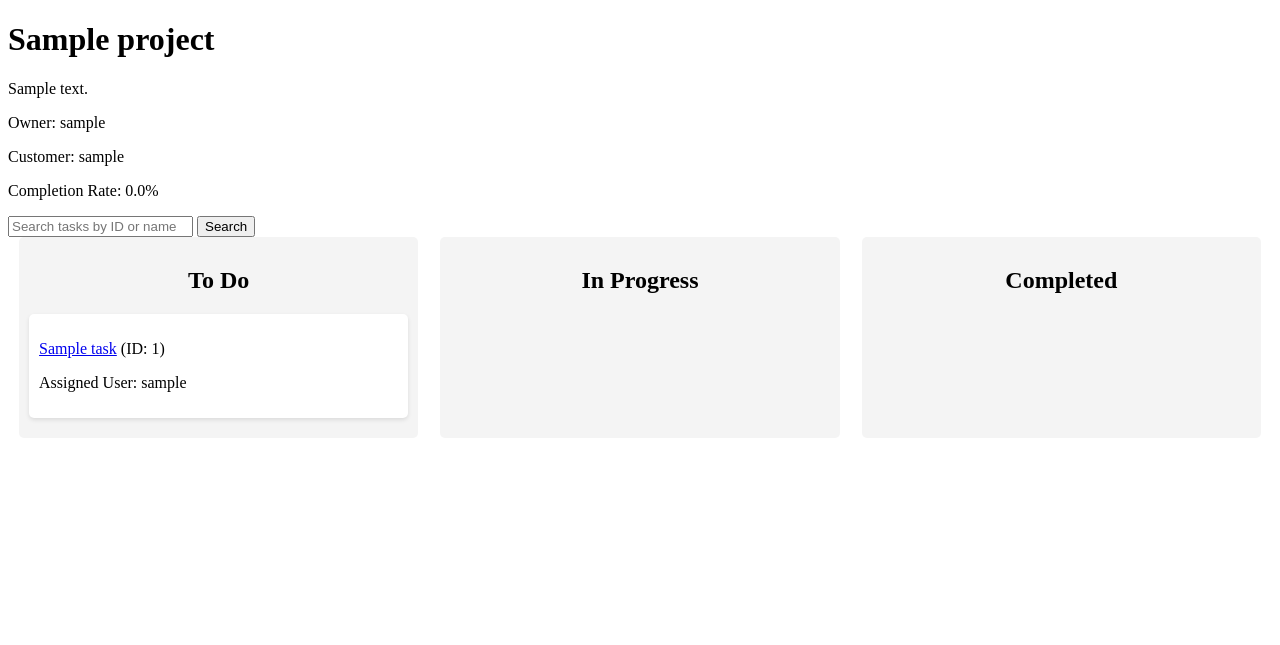
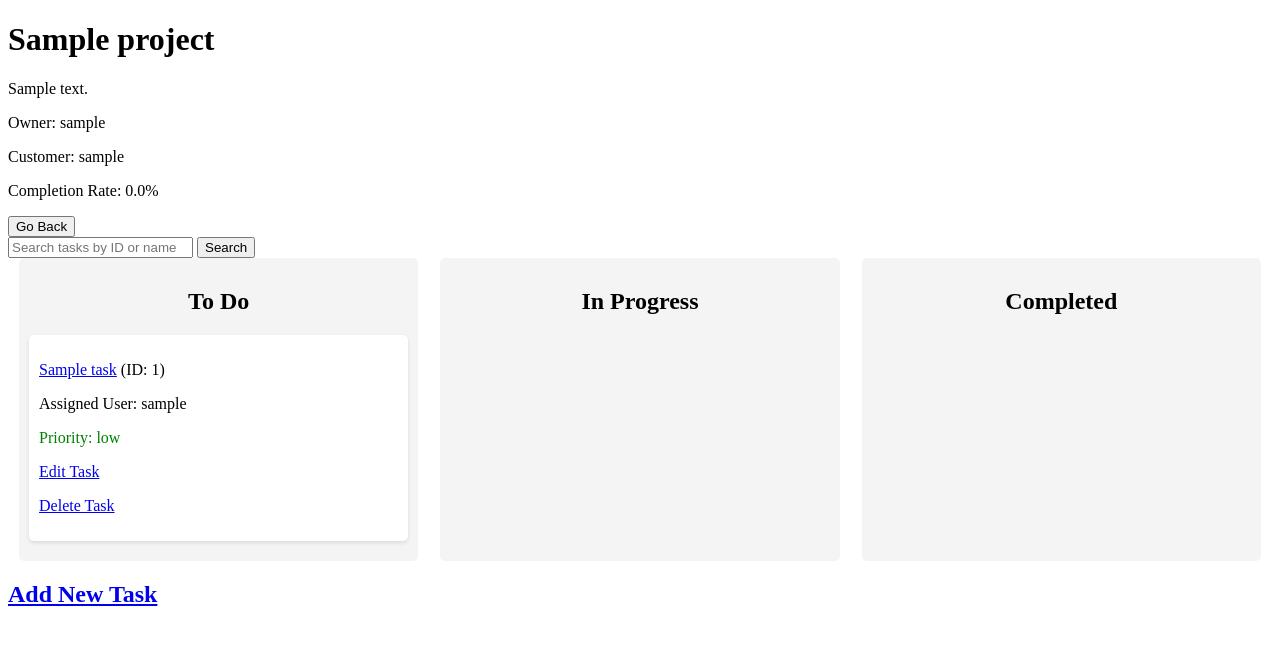
Before and after one commit to mradziukiewicz/KanTask, a Django app: page /projects/1/ in a window 1280 px wide. Shown: the top 645 px of the page. Run offline with Django 5.2, Linux system fonts and the light colour scheme; a user stored in the database is signed in; tables that the repository leaves empty hold one stand-in row (values such as "Sample post").

Commit message:
przekierowania miedzy stronami

```diff
--- a/KanTask/urls.py
+++ b/KanTask/urls.py
@@ -25,7 +25,11 @@ urlpatterns = [
     path('login/', views.login_view, name='login'),  # poprawione odwołanie do login_view
     path('projects/', views.project_list, name='project_list'),
     path('projects/<int:project_id>/', views.project_detail, name='project_detail'),
+    path('projects/<int:project_id>/add_task/', views.add_task, name='add_task'),
+    path('projects/<int:project_id>/add_task/<int:parent_task_id>/', views.add_task, name='add_subtask'),
     path('tasks/<int:task_id>/', views.task_detail, name='task_detail'),
+    path('projects/<int:project_id>/delete_task/<int:task_id>/', views.delete_task, name='delete_task'),
+    path('projects/<int:project_id>/edit_task/<int:task_id>/', views.edit_task, name='edit_task'),
     path('kanban/', views.kanban_board, name='kanban_board'),
     path('update_task_status/<int:task_id>/<str:status>/', views.update_task_status, name='update_task_status'),
 
--- a/authentication/models.py
+++ b/authentication/models.py
@@ -71,6 +71,7 @@ class Task(models.Model):
     sla_deadline = models.DateTimeField(null=True, blank=True)
     resolved_after_deadline = models.BooleanField(default=False)
     solution = models.TextField(null=True, blank=True)
+    time_spent = models.DecimalField(max_digits=5, decimal_places=2, null=True, blank=True)
 
     def save(self, *args, **kwargs):
         if self.assigned_user and not self.assigned_user.groups.filter(name='engineer').exists():
--- a/authentication/templates/project_detail.html
+++ b/authentication/templates/project_detail.html
@@ -28,6 +28,14 @@
             font-style: italic;
             color: gray;
         }
+        .subtask-of-subtask {
+            margin-left: 40px;
+            font-style: italic;
+            color: darkgray;
+        }
+        .priority-low { color: green; }
+        .priority-medium { color: orange; }
+        .priority-high { color: red; }
     </style>
 </head>
 <body>
@@ -36,6 +44,8 @@
     <p>Owner: {{ project.owner.username }}</p>
     <p>Customer: {{ project.customer.username }}</p>
     <p>Completion Rate: {{ completion_rate }}%</p>
+
+    <button onclick="window.history.back()">Go Back</button>
 
     <form method="get" action="{% url 'project_detail' project.id %}">
         <input type="text" name="search" placeholder="Search tasks by ID or name" value="{{ request.GET.search }}">
@@ -50,14 +60,25 @@
                     <div class="kanban-card">
                         <p><a href="{% url 'task_detail' task.id %}">{{ task.subject }}</a> (ID: {{ task.id }})</p>
                         <p>Assigned User: {{ task.assigned_user.username }}</p>
-                    </div>
-                {% endif %}
-            {% endfor %}
-            {% for subtask in subtasks %}
-                {% if subtask.status == 'Pending' %}
-                    <div class="kanban-card subtask">
+                        <p class="priority-{{ task.priority|lower }}">Priority: {{ task.priority }}</p>
+                        {% for subtask in task.subtasks.all %}
+                            <div class="subtask">
                                 <p><a href="{% url 'task_detail' subtask.id %}">{{ subtask.subject }}</a> (ID: {{ subtask.id }})</p>
                                 <p>Assigned User: {{ subtask.assigned_user.username }}</p>
+                                {% for subsubtask in subtask.subtasks.all %}
+                                    <div class="subtask-of-subtask">
+                                        <p><a href="{% url 'task_detail' subsubtask.id %}">{{ subsubtask.subject }}</a> (ID: {{ subsubtask.id }})</p>
+                                        <p>Assigned User: {{ subsubtask.assigned_user.username }}</p>
+                                        <p><a href="{% url 'edit_task' project.id subsubtask.id %}">Edit Subtask of Subtask</a></p>
+                                        <p><a href="{% url 'delete_task' project.id subsubtask.id %}">Delete Subtask of Subtask</a></p>
+                                    </div>
+                                {% endfor %}
+                                <p><a href="{% url 'edit_task' project.id subtask.id %}">Edit Subtask</a></p>
+                                <p><a href="{% url 'delete_task' project.id subtask.id %}">Delete Subtask</a></p>
+                            </div>
+                        {% endfor %}
+                        <p><a href="{% url 'edit_task' project.id task.id %}">Edit Task</a></p>
+                        <p><a href="{% url 'delete_task' project.id task.id %}">Delete Task</a></p>
                     </div>
                 {% endif %}
             {% endfor %}
@@ -69,14 +90,25 @@
                     <div class="kanban-card">
                         <p><a href="{% url 'task_detail' task.id %}">{{ task.subject }}</a> (ID: {{ task.id }})</p>
                         <p>Assigned User: {{ task.assigned_user.username }}</p>
-                    </div>
-                {% endif %}
-            {% endfor %}
-            {% for subtask in subtasks %}
-                {% if subtask.status == 'In Progress' %}
-                    <div class="kanban-card subtask">
+                        <p class="priority-{{ task.priority|lower }}">Priority: {{ task.priority }}</p>
+                        {% for subtask in task.subtasks.all %}
+                            <div class="subtask">
                                 <p><a href="{% url 'task_detail' subtask.id %}">{{ subtask.subject }}</a> (ID: {{ subtask.id }})</p>
                                 <p>Assigned User: {{ subtask.assigned_user.username }}</p>
+                                {% for subsubtask in subtask.subtasks.all %}
+                                    <div class="subtask-of-subtask">
+                                        <p><a href="{% url 'task_detail' subsubtask.id %}">{{ subsubtask.subject }}</a> (ID: {{ subsubtask.id }})</p>
+                                        <p>Assigned User: {{ subsubtask.assigned_user.username }}</p>
+                                        <p><a href="{% url 'edit_task' project.id subsubtask.id %}">Edit Subtask of Subtask</a></p>
+                                        <p><a href="{% url 'delete_task' project.id subsubtask.id %}">Delete Subtask of Subtask</a></p>
+                                    </div>
+                                {% endfor %}
+                                <p><a href="{% url 'edit_task' project.id subtask.id %}">Edit Subtask</a></p>
+                                <p><a href="{% url 'delete_task' project.id subtask.id %}">Delete Subtask</a></p>
+                            </div>
+                        {% endfor %}
+                        <p><a href="{% url 'edit_task' project.id task.id %}">Edit Task</a></p>
+                        <p><a href="{% url 'delete_task' project.id task.id %}">Delete Task</a></p>
                     </div>
                 {% endif %}
             {% endfor %}
@@ -88,18 +120,33 @@
                     <div class="kanban-card">
                         <p><a href="{% url 'task_detail' task.id %}">{{ task.subject }}</a> (ID: {{ task.id }})</p>
                         <p>Assigned User: {{ task.assigned_user.username }}</p>
-                    </div>
-                {% endif %}
-            {% endfor %}
-            {% for subtask in subtasks %}
-                {% if subtask.status == 'Completed' %}
-                    <div class="kanban-card subtask">
+                        <p class="priority-{{ task.priority|lower }}">Priority: {{ task.priority }}</p>
+                        {% for subtask in task.subtasks.all %}
+                            <div class="subtask">
                                 <p><a href="{% url 'task_detail' subtask.id %}">{{ subtask.subject }}</a> (ID: {{ subtask.id }})</p>
                                 <p>Assigned User: {{ subtask.assigned_user.username }}</p>
+                                {% for subsubtask in subtask.subtasks.all %}
+                                    <div class="subtask-of-subtask">
+                                        <p><a href="{% url 'task_detail' subsubtask.id %}">{{ subsubtask.subject }}</a> (ID: {{ subsubtask.id }})</p>
+                                        <p>Assigned User: {{ subsubtask.assigned_user.username }}</p>
+                                        <p><a href="{% url 'edit_task' project.id subsubtask.id %}">Edit Subtask of Subtask</a></p>
+                                        <p><a href="{% url 'delete_task' project.id subsubtask.id %}">Delete Subtask of Subtask</a></p>
+                                    </div>
+                                {% endfor %}
+                                <p><a href="{% url 'edit_task' project.id subtask.id %}">Edit Subtask</a></p>
+                                <p><a href="{% url 'delete_task' project.id subtask.id %}">Delete Subtask</a></p>
+                            </div>
+                        {% endfor %}
+                        <p><a href="{% url 'edit_task' project.id task.id %}">Edit Task</a></p>
+                        <p><a href="{% url 'delete_task' project.id task.id %}">Delete Task</a></p>
                     </div>
                 {% endif %}
             {% endfor %}
         </div>
     </div>
+
+    {% if request.user.is_superuser or request.user == project.owner %}
+        <h2><a href="{% url 'add_task' project.id %}">Add New Task</a></h2>
+    {% endif %}
 </body>
 </html>
--- a/authentication/views.py
+++ b/authentication/views.py
@@ -1,12 +1,15 @@
 from django.shortcuts import render, redirect, get_object_or_404
 from django.contrib.auth import authenticate, login as auth_login
 from django.http import JsonResponse
-from .models import Project, Task
-from .forms import CommentForm
+from .models import Project, Task,Comment
+from .forms import CommentForm, TaskForm
 from django.utils import timezone
 from django.contrib.auth.decorators import user_passes_test
 from django.contrib import messages
 from django.db.models import Q
+
+def is_superuser_or_owner(user, project):
+    return user.is_superuser or user == project.owner
 
 def is_customer(user):
     return user.is_customer()
@@ -63,16 +66,22 @@ def project_list(request):
     return render(request, 'project_list.html', {'projects': projects})
 
 
+
+# authentication/views.py
+
+# authentication/views.py
+
+
 def project_detail(request, project_id):
     project = get_object_or_404(Project, id=project_id)
-    if not request.user.is_superuser and request.user != project.owner and request.user != project.customer and not project.tasks.filter(assigned_user=request.user).exists():
+    if not is_superuser_or_owner(request.user, project) and request.user != project.customer and not project.tasks.filter(assigned_user=request.user).exists():
         return redirect('project_list')
 
     tasks = Task.objects.filter(project=project, parent_task__isnull=True)
     subtasks = Task.objects.filter(project=project, parent_task__isnull=False)
     total_tasks = tasks.count()
     completed_tasks = tasks.filter(status='Completed').count()
-    completion_rate = (completed_tasks / total_tasks * 100) if total_tasks > 0 else 0
+    completion_rate = round((completed_tasks / total_tasks * 100), 2) if total_tasks > 0 else 0
     search_query = request.GET.get('search', '')
 
     if search_query:
@@ -82,6 +91,7 @@ def project_detail(request, project_id):
         subtasks = subtasks.filter(
             Q(subject__icontains=search_query) | Q(id__icontains=search_query)
         )
+
     return render(request, 'project_detail.html', {
         'project': project,
         'tasks': tasks,
@@ -89,9 +99,11 @@ def project_detail(request, project_id):
         'completion_rate': completion_rate,
     })
 
+# authentication/views.py
+
 def task_detail(request, task_id):
     task = get_object_or_404(Task, id=task_id)
-    if not request.user.is_superuser and request.user != task.assigned_user and request.user != task.project.owner and request.user != task.project.customer:
+    if not is_superuser_or_owner(request.user, task.project) and request.user != task.assigned_user and request.user != task.project.customer:
         return redirect('project_detail', project_id=task.project.id)
 
     subtasks = task.subtasks.all().distinct()  # Ensure unique subtasks
@@ -128,6 +140,8 @@ def kanban_board(request):
     return render(request, 'kanban_board.html', {'tasks': tasks})
 
 
+# authentication/views.py
+
 def update_task_status(request, task_id, status):
     task = get_object_or_404(Task, id=task_id)
 
@@ -138,12 +152,17 @@ def update_task_status(request, task_id, status):
 
     if request.method == 'POST':
         solution = request.POST.get('solution', '')
-
-        if status == 'Completed' and not solution:
-            return JsonResponse({'error': 'Solution is required to complete the task.'}, status=400)
+        time_spent = request.POST.get('time_spent', '')
 
         if status == 'Completed':
+            if not solution:
+                messages.error(request, 'Solution is required to complete the task.')
+                return redirect('task_detail', task_id=task.id)
+            if not time_spent:
+                messages.error(request, 'Time spent is required to complete the task.')
+                return redirect('task_detail', task_id=task.id)
             task.solution = solution
+            task.time_spent = time_spent
 
     # Allow manual status change if the task has no subtasks
     if not task.subtasks.exists():
@@ -174,4 +193,70 @@ def update_task_status(request, task_id, status):
             parent_task.status = 'In Progress'
         parent_task.save()
 
+    # Add auto-comment
+    comment_content = f'Task status changed to {status} by {request.user.username}.'
+    Comment.objects.create(task=task, author=request.user, content=comment_content)
+
     return redirect(request.META.get('HTTP_REFERER', 'task_detail'), task_id=task.id)
+
+
+
+@user_passes_test(lambda u: u.is_superuser or u.is_authenticated)
+def add_task(request, project_id):
+    project = get_object_or_404(Project, id=project_id)
+    tasks = Task.objects.filter(project=project)
+
+    if not is_superuser_or_owner(request.user, project):
+        return redirect('project_detail', project_id=project.id)
+
+    if request.method == 'POST':
+        form = TaskForm(request.POST, project=project)
+        if form.is_valid():
+            new_task = form.save(commit=False)
+            new_task.project = project
+            parent_task_id = request.POST.get('parent_task')
+            if parent_task_id:
+                new_task.parent_task = Task.objects.get(id=parent_task_id)
+            new_task.save()
+            return redirect('project_detail', project_id=project.id)
+    else:
+        form = TaskForm(project=project)
+
+    return render(request, 'add_task.html', {'form': form, 'project': project, 'tasks': tasks})
+
+
+# authentication/views.py
+
+@user_passes_test(lambda u: u.is_superuser or u.is_authenticated)
+def delete_task(request, project_id, task_id):
+    project = get_object_or_404(Project, id=project_id)
+    task = get_object_or_404(Task, id=task_id, project=project)
+
+    if not is_superuser_or_owner(request.user, project):
+        return redirect('project_detail', project_id=project.id)
+
+    if request.method == 'POST':
+        task.delete()
+        return redirect('project_detail', project_id=project.id)
+
+    return render(request, 'delete_task.html', {'task': task, 'project': project})
+
+# authentication/views.py
+
+@user_passes_test(lambda u: u.is_superuser or u.is_authenticated)
+def edit_task(request, project_id, task_id):
+    project = get_object_or_404(Project, id=project_id)
+    task = get_object_or_404(Task, id=task_id, project=project)
+
+    if not is_superuser_or_owner(request.user, project):
+        return redirect('project_detail', project_id=project.id)
+
+    if request.method == 'POST':
+        form = TaskForm(request.POST, instance=task, project=project)
+        if form.is_valid():
+            form.save()
+            return redirect('project_detail', project_id=project.id)
+    else:
+        form = TaskForm(instance=task, project=project)
+
+    return render(request, 'edit_task.html', {'form': form, 'project': project, 'task': task})
```
Also changed, not shown: authentication/forms.py (+16 -2 lines), authentication/templates/add_task.html (added, +24 -0 lines), authentication/templates/delete_task.html (added, +17 -0 lines), authentication/templates/edit_task.html (added, +17 -0 lines), authentication/templates/task_detail.html (+18 -17 lines), authentication/migrations/0007_task_time_spent.py (added). Lines whose indentation alone changed are shown as unchanged.
